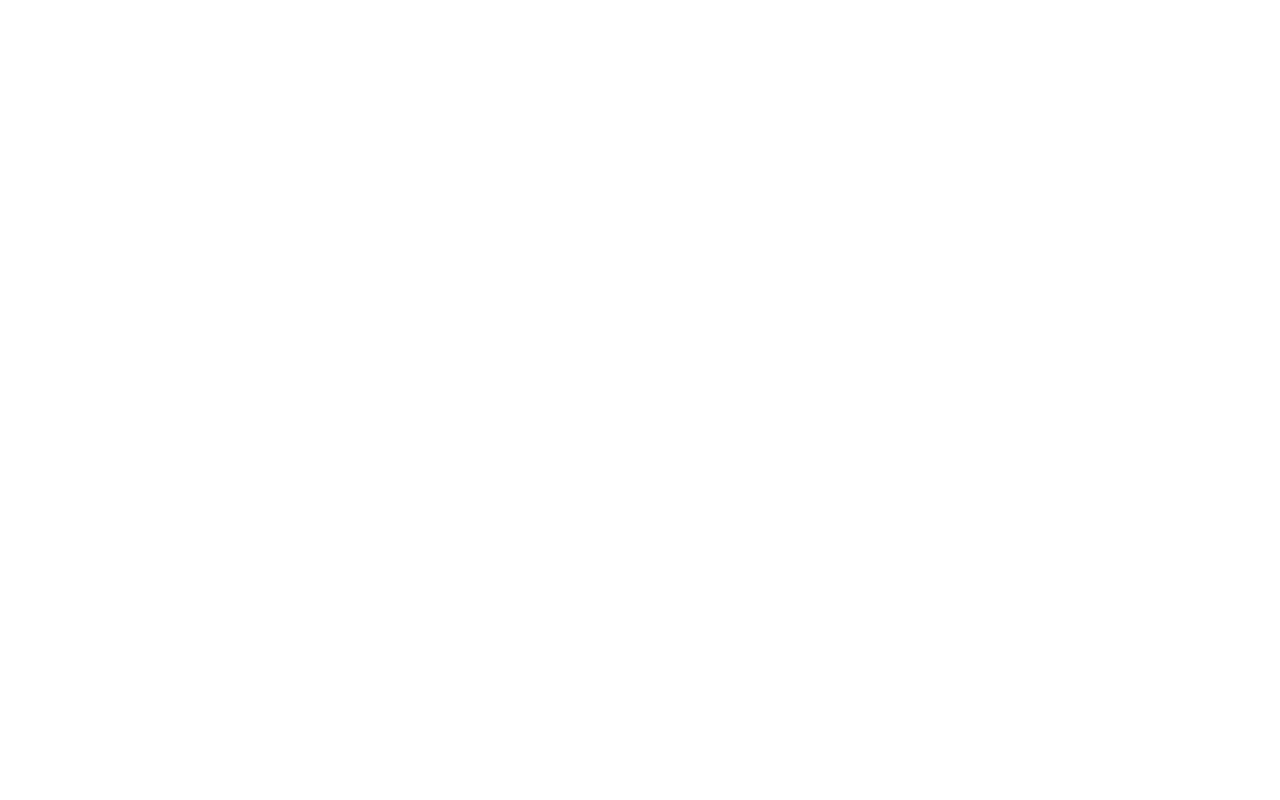
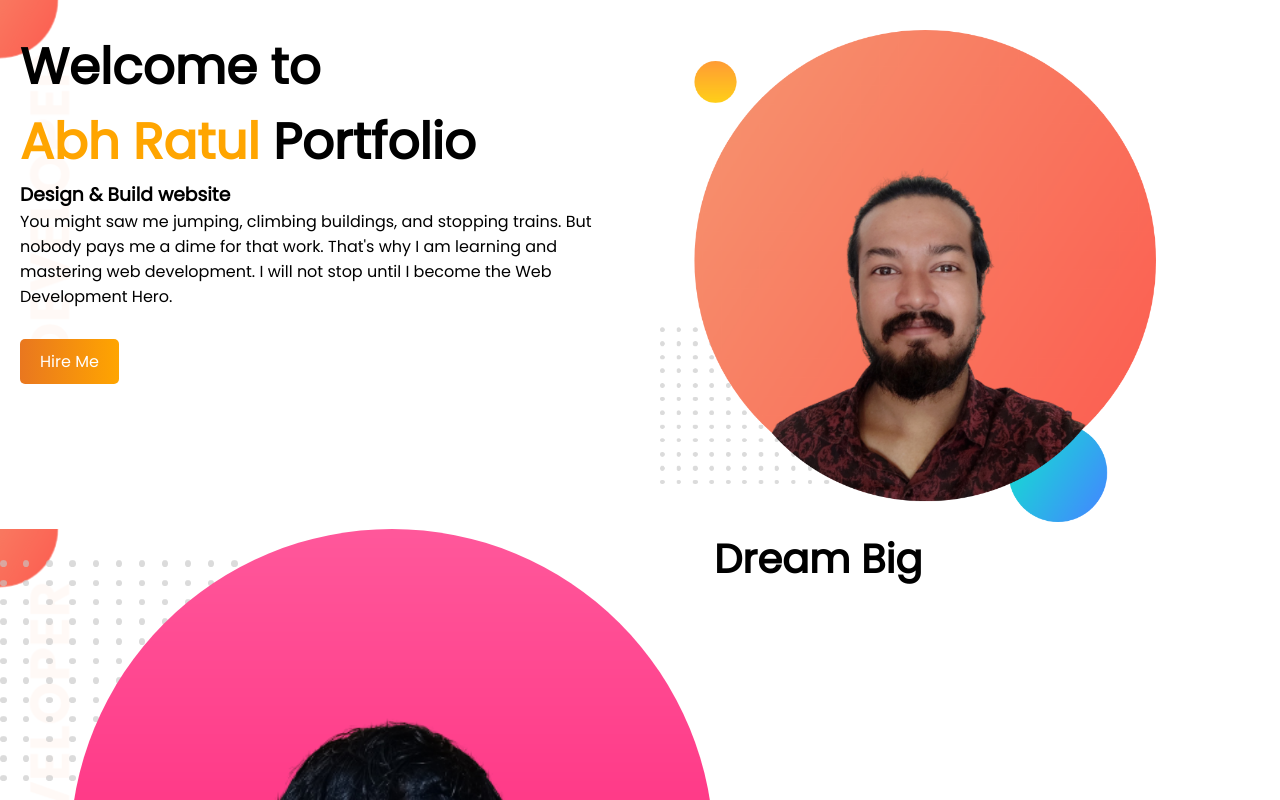
Before and after one commit to WebAbhRatul/abh-portfolio, a plain HTML site: page index.html in a window 1280 px wide. Shown: the top 800 px of the page. Drawn offline with Linux system fonts and the light colour scheme.

Commit message:
Top heading complete

```diff
--- a/css/style.css
+++ b/css/style.css
@@ -0,0 +1,39 @@
+*{
+    font-family: 'Poppins', sans-serif;
+    margin: 0;
+    padding: 0;
+    box-sizing: border-box;
+}
+h1{
+    font-size: 50px;
+}
+h2{
+    font-size: 40px;
+}
+h1 span{
+    color: orange;
+}
+a{
+    display: inline-block;
+}
+.link-button{
+    text-decoration: none;
+    background: linear-gradient(to right, rgb(233, 119, 31) , orange);
+    padding: 10px 20px;
+    color: #fff;
+    border-radius: 5px;
+    margin-top: 30px;
+}
+.flex-container{
+    display: flex;
+    background-image: url(../images/top-banner.png);
+    background-repeat: no-repeat;
+}
+.half-width{
+    width: 50%;
+    margin-left: 20px;
+    margin-top: 30px;
+}
+.half-width img{
+    width: 80%;
+}
--- a/index.html
+++ b/index.html
@@ -4,9 +4,33 @@
     <meta charset="UTF-8">
     <meta http-equiv="X-UA-Compatible" content="IE=edge">
     <meta name="viewport" content="width=device-width, initial-scale=1.0">
-    <title>Document</title>
+    <link rel="preconnect" href="https://fonts.googleapis.com">
+    <link rel="preconnect" href="https://fonts.gstatic.com" crossorigin>
+    <link href="https://fonts.googleapis.com/css2?family=Poppins:wght@200;300;400&display=swap" rel="stylesheet">
+    <link rel="stylesheet" href="css/style.css">
+    <title>Portfolio</title>
 </head>
 <body>
+    <section class="flex-container">
+        <div class="half-width">
+            <h1>Welcome to</h1>
+            <h1><span> Abh Ratul</span> Portfolio</h1>
+            <h3>Design & Build website</h3>
+            <p>You might saw me jumping, climbing buildings, and stopping trains. But nobody pays me a dime for that work. That's why I am learning and mastering web development. I will not stop until I become the Web Development Hero.</p>
+            <a class="link-button" href="#">Hire Me</a>
+        </div>
+        <div class="half-width">
+            <img src="images/ratul-1.png" alt="Ratul a web developer">
+        </div>
+    </section>
 
+    <section class="flex-container">
+        <div>
+            <img src="images/ratul-2.png" alt="Ratul a web developer second picture">
+        </div>
+        <div>
+            <h2>Dream Big</h2>
+        </div>
+    </section>
 </body>
 </html>
```
